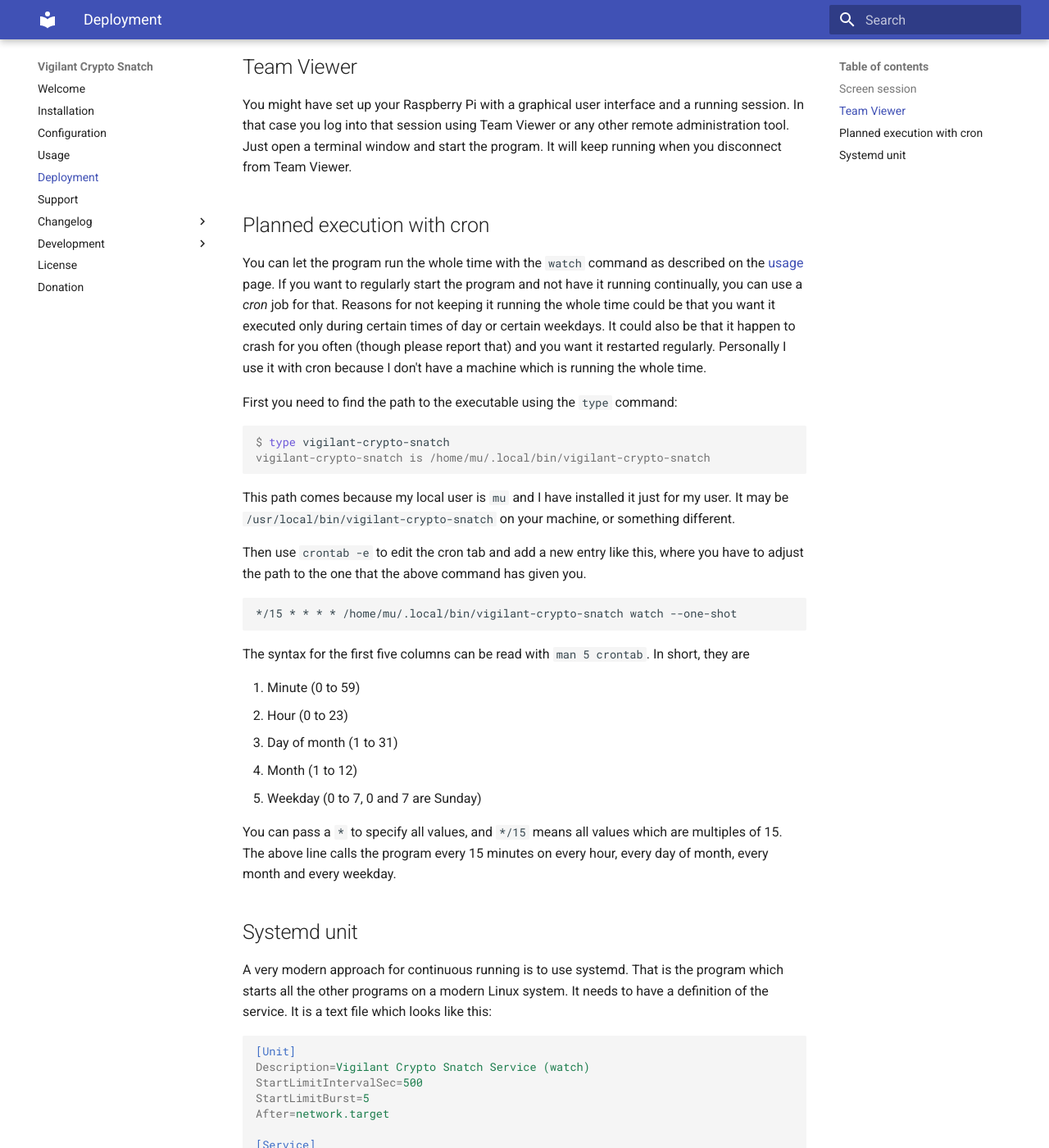
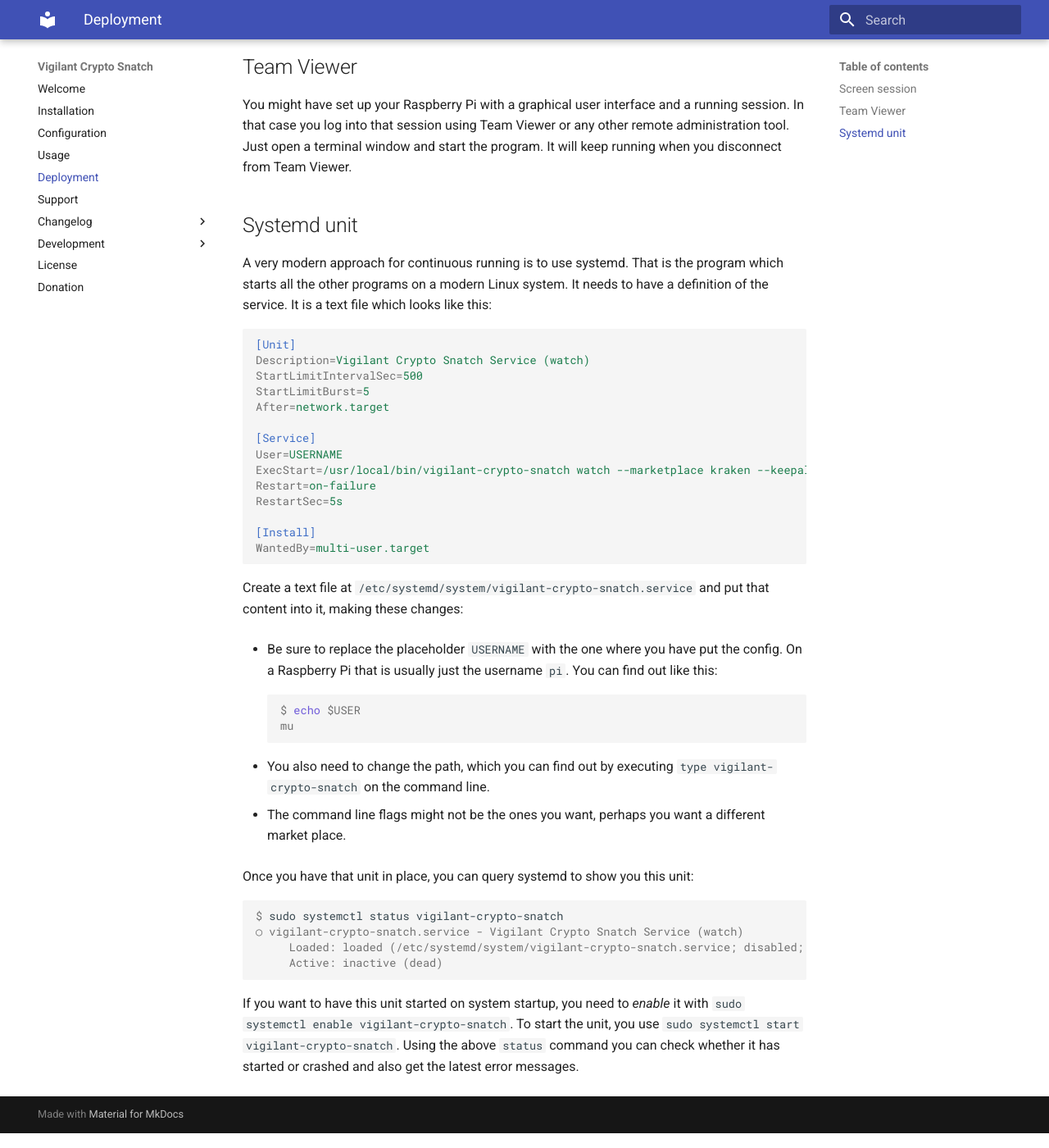
Before and after one commit to martin-ueding/vigilant-crypto-snatch, an MkDocs documentation site: the page built from docs/deployment.md, in a window 1280 px wide and 1400 px high, scrolled down 1040 px. Shown: the whole window at 82% size. Built offline with MkDocs 1.6.1 and Material for MkDocs 9.7.7, drawn with Linux system fonts in a browser that asks for light colours.

Commit message:
Remove documentation about --one-shot

````diff
--- a/docs/deployment.md
+++ b/docs/deployment.md
@@ -34,35 +34,6 @@
 ## Team Viewer
 
 You might have set up your Raspberry Pi with a graphical user interface and a running session. In that case you log into that session using Team Viewer or any other remote administration tool. Just open a terminal window and start the program. It will keep running when you disconnect from Team Viewer.
-
-## Planned execution with cron
-
-You can let the program run the whole time with the `watch` command as described on the [usage](running.md) page. If you want to regularly start the program and not have it running continually, you can use a _cron_ job for that. Reasons for not keeping it running the whole time could be that you want it executed only during certain times of day or certain weekdays. It could also be that it happen to crash for you often (though please report that) and you want it restarted regularly. Personally I use it with cron because I don't have a machine which is running the whole time.
-
-First you need to find the path to the executable using the `type` command:
-
-```console
-$ type vigilant-crypto-snatch
-vigilant-crypto-snatch is /home/mu/.local/bin/vigilant-crypto-snatch
-```
-
-This path comes because my local user is `mu` and I have installed it just for my user. It may be `/usr/local/bin/vigilant-crypto-snatch` on your machine, or something different.
-
-Then use `crontab -e` to edit the cron tab and add a new entry like this, where you have to adjust the path to the one that the above command has given you.
-
-```cron
-*/15 * * * * /home/mu/.local/bin/vigilant-crypto-snatch watch --one-shot
-```
-
-The syntax for the first five columns can be read with `man 5 crontab`. In short, they are
-
-1. Minute (0 to 59)
-2. Hour (0 to 23)
-3. Day of month (1 to 31)
-4. Month (1 to 12)
-5. Weekday (0 to 7, 0 and 7 are Sunday)
-
-You can pass a `*` to specify all values, and `*/15` means all values which are multiples of 15. The above line calls the program every 15 minutes on every hour, every day of month, every month and every weekday.
 
 ## Systemd unit
 
````
